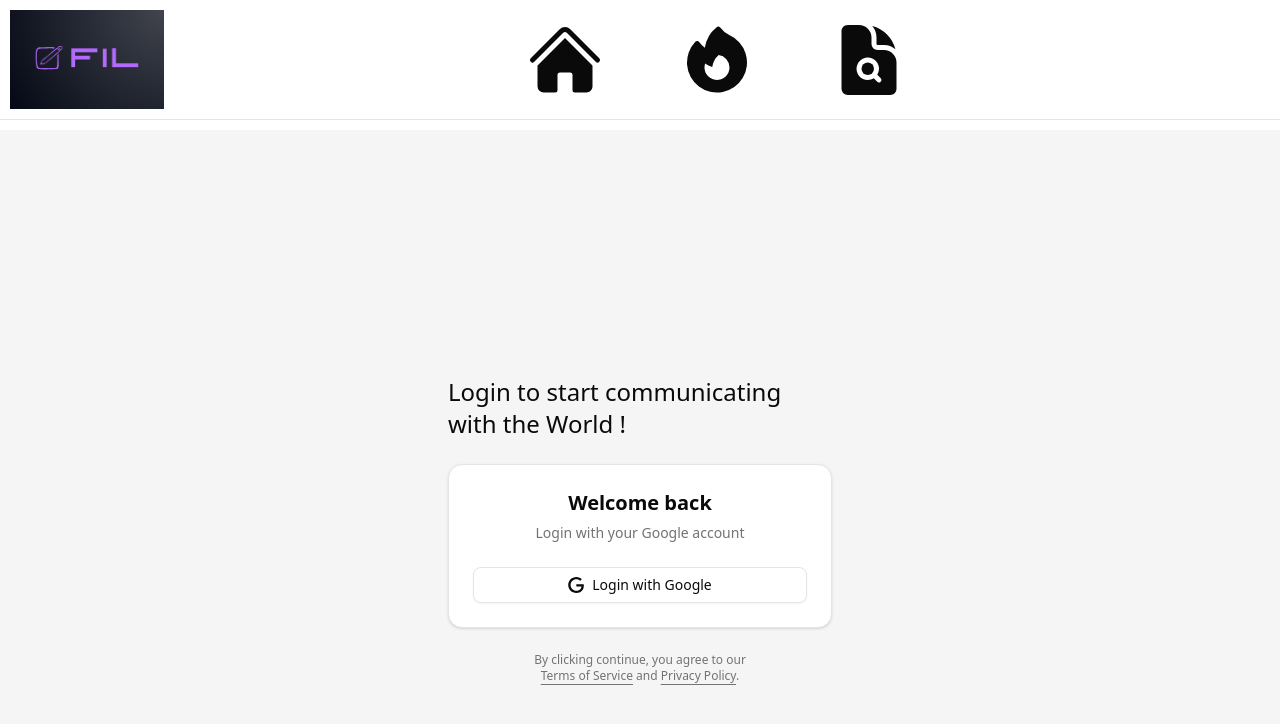
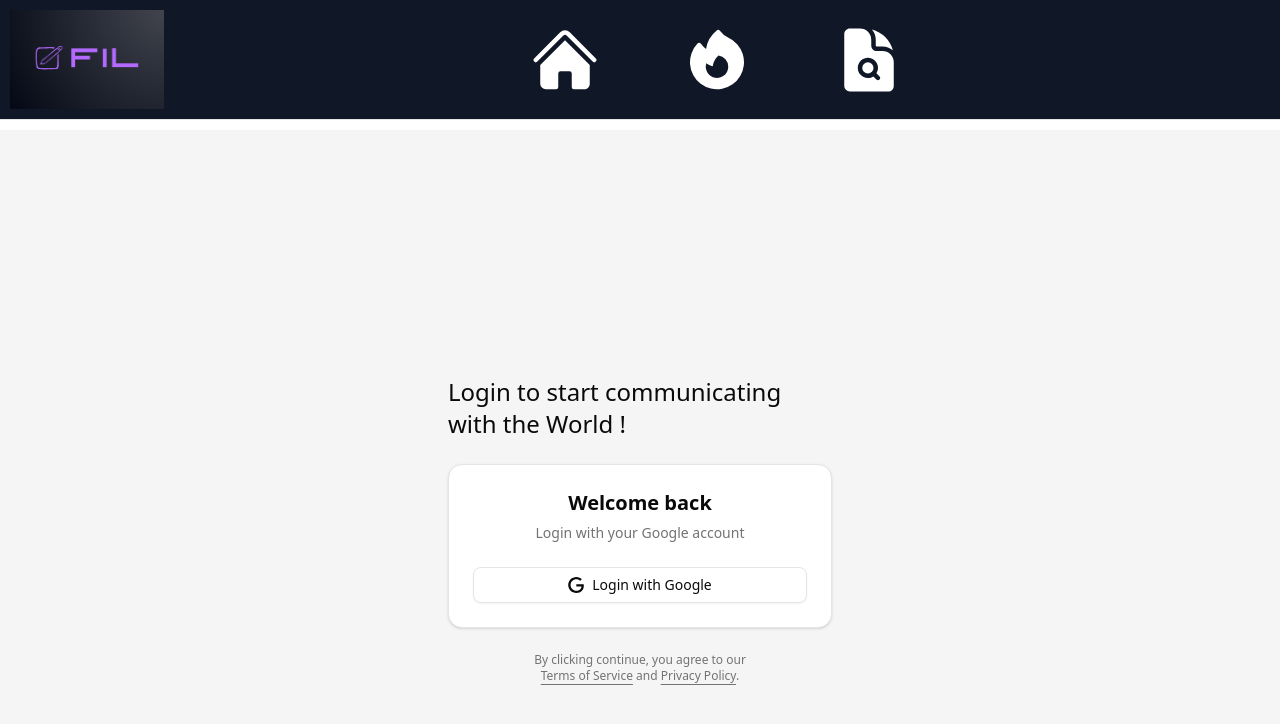
Before and after one commit to ayoub-ld/TFE_Client, a Next.js app: page / in a window 1280 px wide. Shown: the top 724 px of the page. Built offline with nearby package versions, Linux system fonts and the light colour scheme.

Commit message:
footer + header

```diff
--- /dev/null
+++ b/src/container/footer/footer.tsx
@@ -0,0 +1,16 @@
+import Link from "next/link";
+import React from "react";
+
+export default function Footer() {
+  return (
+    <div className="flex flex-row h-30 w-full bg-gray-900 border-t-2 border-gray-800 rounded-b-2xl text-white justify-center items-center">
+      <p>
+        This website was realised by{" "}
+        <Link href="https://github.com/ayoub-ld/" className="hover:underline">
+          Ayoub
+        </Link>{" "}
+        in April 2025
+      </p>
+    </div>
+  );
+}
--- a/src/container/header/header.tsx
+++ b/src/container/header/header.tsx
@@ -3,7 +3,7 @@ import NavLink from "../nav-link/nav-link";
 
 export default function Header() {
   return (
-    <header className="flex flex-row h-30 p-2.5 border-b-1">
+    <header className="flex flex-row h-30 p-2.5 border-b-1 bg-gray-900">
       <Image
         className="object-cover w-auto"
         src="/logo.png"
--- a/src/container/nav-link/nav-link.tsx
+++ b/src/container/nav-link/nav-link.tsx
@@ -23,7 +23,7 @@ function NavLinkItem({ name, route, Icon }: NavLinkItemProps) {
   return (
     <li className="flex flex-row h-[66%] items-center justify-center">
       <Link href={route} aria-label={name}>
-        <Icon className="h-20 w-20" />
+        <Icon className="h-18 w-20 text-white" />
       </Link>
     </li>
   );
```
